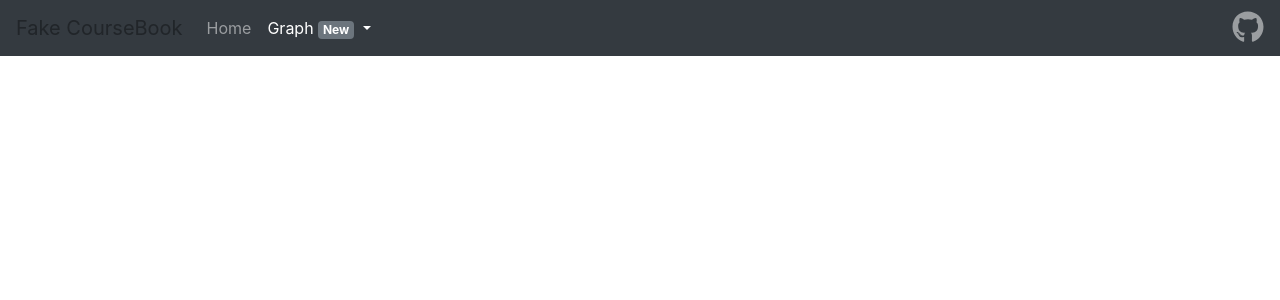
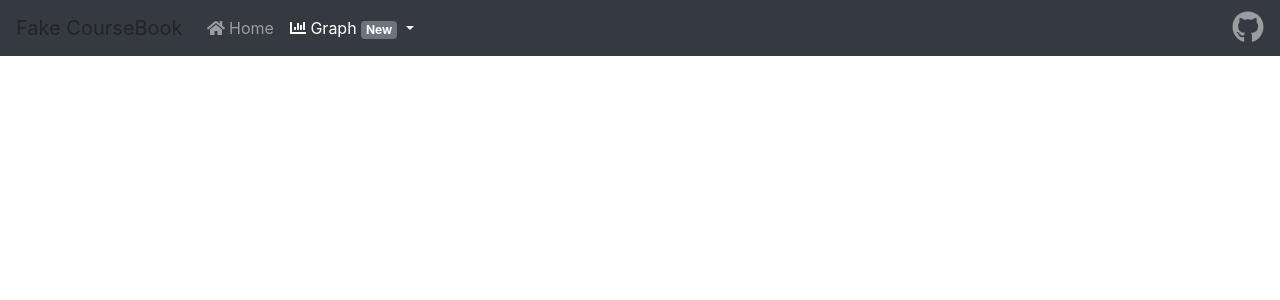
Before and after one commit to louieh/FakeCourseBook, a Flask app: page /graph/speed in a window 1280 px wide. Shown: the top 300 px of the page. Run offline with Flask 2, Linux system fonts and the light colour scheme; data that the repository does not hold is empty; some libraries are stand-ins or nearby versions.

Commit message:
add some icon

```diff
--- a/app/templates/base.html
+++ b/app/templates/base.html
@@ -45,17 +45,17 @@
     <div class="collapse navbar-collapse" id="navbarSupportedContent">
         <ul class="navbar-nav mr-auto">
             <li class="nav-item" id="nav-item-home">
-                <a class="nav-link" href="/">Home </a>
+                <a class="nav-link" href="/"><i class="fas fa-home"></i> Home </a>
             </li>
             <li class="nav-item dropdown" id="nav-item-graph">
                 <a class="nav-link dropdown-toggle" href="#" id="navbarDropdown" role="button" data-toggle="dropdown"
                    aria-haspopup="true" aria-expanded="false">
-                    Graph <span class="badge badge-secondary">New</span>
+                    <i class="fas fa-chart-bar"></i> Graph <span class="badge badge-secondary">New</span>
                 </a>
                 <div class="dropdown-menu" aria-labelledby="navbarDropdown">
                     <a class="dropdown-item" href="/graph/professor">Professor</a>
                     <a class="dropdown-item" href="/graph/course">Course</a>
-                    <a class="dropdown-item" href="/graph/speed">Speed<span class="badge badge-secondary">New</span></a>
+                    <a class="dropdown-item" href="/graph/speed">Speed <span class="badge badge-secondary">New</span></a>
                 </div>
             </li>
             <!--
--- a/app/templates/graph.html
+++ b/app/templates/graph.html
@@ -3,7 +3,7 @@
     {% if professor_list_list %}
         <div class="container">
             <div class="bd-callout bd-callout-info">
-                <h5>Professor chart</h5>
+                <h5>Professor chart <i class="fas fa-project-diagram"></i></h5>
                 <p>Charts on this page show what courses the professor has taught in past semesters.
                     You can view the chart of that course by clicking on the leaf node.</p>
             </div>
@@ -38,7 +38,7 @@
     {% elif cou_dict_list %}
         <div class="container">
             <div class="bd-callout bd-callout-info">
-                <h5>Course chart</h5>
+                <h5>Course chart <i class="fas fa-project-diagram"></i></h5>
                 <p>Charts on this page show which professors have taught the course in past semesters.
                     You can view the professor's chart by clicking on the leaf node.</p>
             </div>
@@ -68,6 +68,7 @@
     {% elif speed_dict_list %}
         <div class="container">
             <div class="bd-callout bd-callout-info">
+                <h5><i class="fas fa-chart-line"></i></h5>
                 <p>Charts on this page show the change of course selection rate at each time point.
                     You can view all the charts by sliding the bottom slider.</p>
             </div>
```
